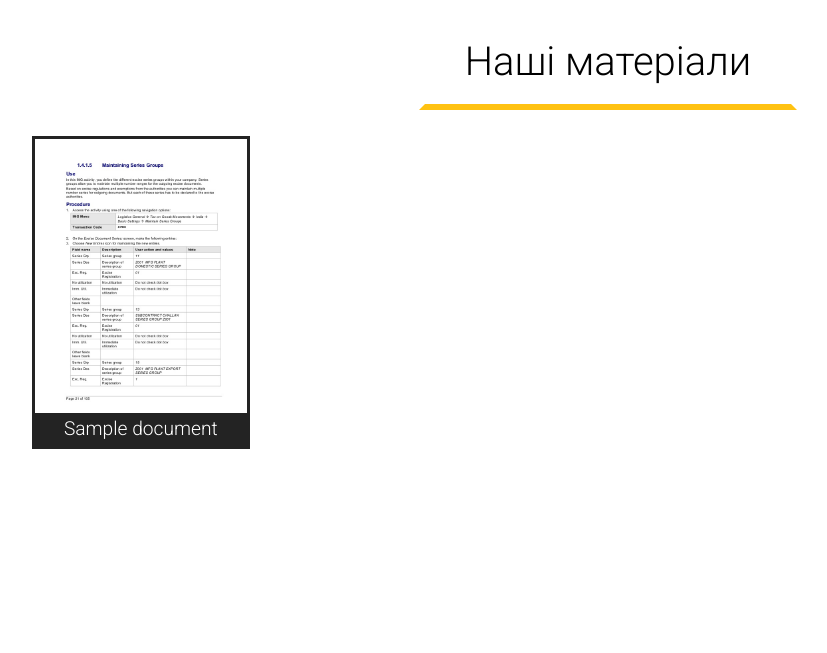
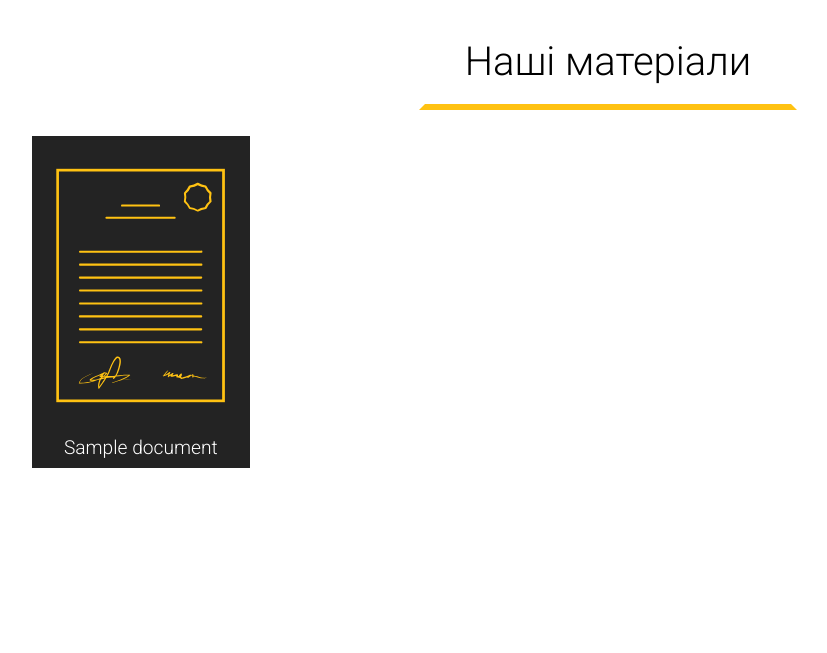
Before and after one commit to NightSkyStudios/ECAD, a Django app: page /docs/ in a window 1280 px wide. Shown: the part 90-743 px from the top of the page, without its empty margins (32-859 px from the left). Run offline with Django 3.2, Linux system fonts and the light colour scheme; tables that the repository leaves empty hold one stand-in row (values such as "Sample post"); style sheets or scripts are compiled from the project's sources.

Commit message:
Made icons in docs

```diff
--- a/static/css/_docs.scss
+++ b/static/css/_docs.scss
@@ -20,6 +20,7 @@
          img {
             width: 100%;
             object-fit: contain;
+            transform: scale(0.8);
          }
       }
 
--- a/templates/docs.html
+++ b/templates/docs.html
@@ -23,7 +23,7 @@
         {% for doc in docs %}
             <div class="doc">
                 <div class="prw">
-                    <img src="{% static 'images/cin-configuration-training-document-21-638.jpg' %}" alt="">
+                    <img src="{% static 'images/document.svg' %}" alt="">
                 </div>
                 <div class="title"><p><a target="_blank" rel="noopener noreferrer" href="{% url 'pdf_view' doc.id %}">{{ doc.title }}</a></p></div>
             </div>
```
Also changed, not shown: static/images/cin-configuration-training-document-21-638.jpg (deleted), static/images/document.svg (added), static/images/obl.png (deleted), static/images/obl1.png (deleted), static/images/placeholder.com-logo1.png (deleted), static/images/slide1.jpg (deleted), static/images/slide2.jpg (deleted), 2 other files.
